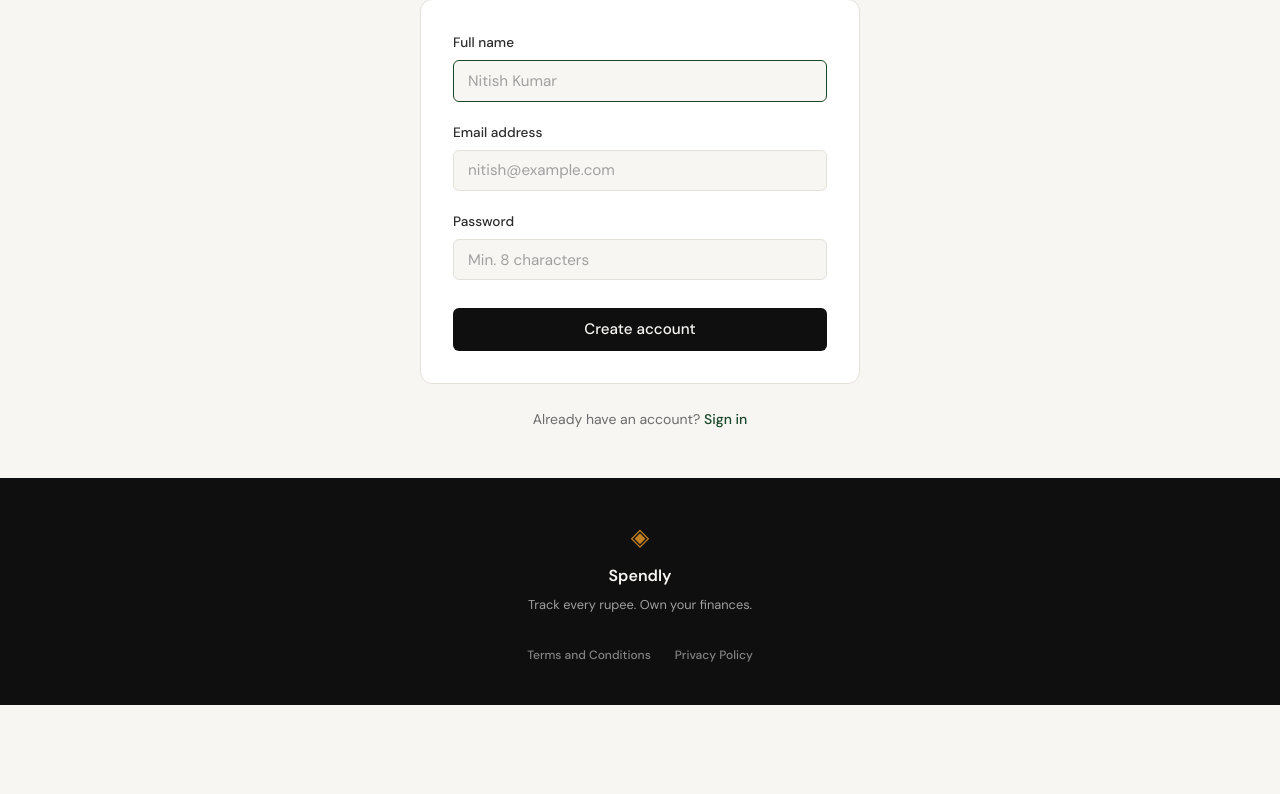
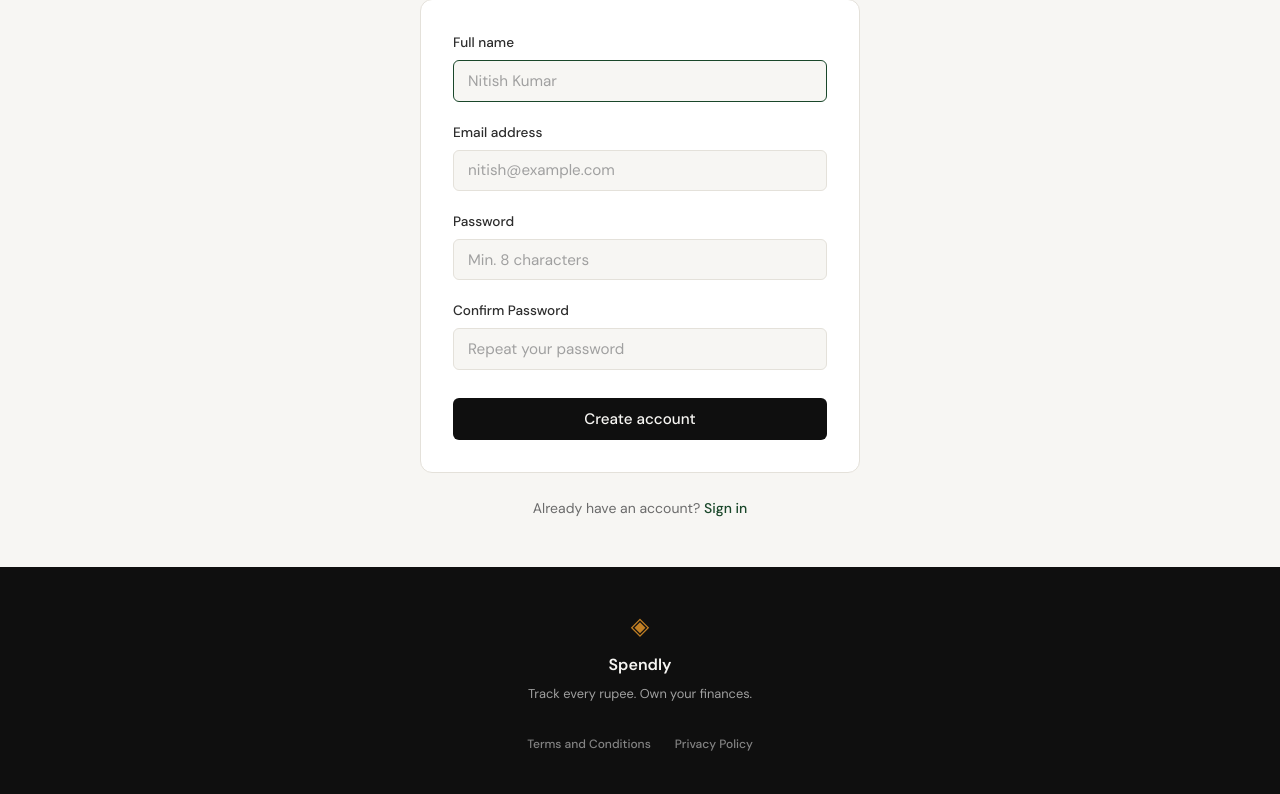
Before and after one commit to AteetAgarwal/spendly, a Flask app: page /register in a window 1280 px wide. Shown: the part 224-1018 px from the top of the page. Before the commit the page ends 929 px from the top, so only its background shows below. Run offline with Flask 3, Linux system fonts and the light colour scheme.

Commit message:
feat: implement user registration with validation and secure password hashing
Co-Authored-By: Claude Code <noreply@anthropic.com>

```diff
--- a/app.py
+++ b/app.py
@@ -1,7 +1,12 @@
-from flask import Flask, render_template
-from database.db import get_db, init_db, seed_db
+from flask import Flask, render_template, request, redirect, url_for, flash
+from werkzeug.security import generate_password_hash
+from database.db import get_db, init_db, seed_db, get_user_by_email, create_user
+
+
 
 app = Flask(__name__)
+app.secret_key = "dev_secret_key_for_flashing"
+
 
 
 # ------------------------------------------------------------------ #
@@ -13,9 +18,36 @@ def landing():
     return render_template("landing.html")
 
 
-@app.route("/register")
+@app.route("/register", methods=["GET", "POST"])
 def register():
+    if request.method == "POST":
+        name = request.form.get("name")
+        email = request.form.get("email")
+        password = request.form.get("password")
+        confirm_password = request.form.get("confirm_password")
+
+        if not name or not email or not password or not confirm_password:
+            flash("All fields are required.")
+            return render_template("register.html")
+
+        if password != confirm_password:
+            flash("Passwords do not match.")
+            return render_template("register.html")
+
+        try:
+            hashed_password = generate_password_hash(password)
+            create_user(name, email, hashed_password)
+            flash("Account created successfully! Please sign in.")
+            return redirect(url_for("login"))
+        except Exception as e:
+            if "UNIQUE constraint failed: users.email" in str(e):
+                flash("Email already registered.")
+            else:
+                flash("An unexpected error occurred. Please try again.")
+            return render_template("register.html")
+
     return render_template("register.html")
+
 
 
 @app.route("/login")
--- a/database/db.py
+++ b/database/db.py
@@ -13,6 +13,28 @@ def get_db():
     # Allow accessing columns by name (like a dictionary)
     conn.row_factory = sqlite3.Row
     return conn
+
+
+def get_user_by_email(email):
+    """
+    Fetches a user by their email address.
+    """
+    with get_db() as conn:
+        return conn.execute("SELECT * FROM users WHERE email = ?", (email,)).fetchone()
+
+
+def create_user(name, email, password_hash):
+    """
+    Creates a new user in the database.
+    """
+    with get_db() as conn:
+        cursor = conn.execute(
+            "INSERT INTO users (name, email, password_hash) VALUES (?, ?, ?)",
+            (name, email, password_hash)
+        )
+        conn.commit()
+        return cursor.lastrowid
+
 
 def init_db():
     """
--- a/templates/register.html
+++ b/templates/register.html
@@ -13,11 +13,15 @@
         </div>
 
         <div class="auth-card">
-            {% if error %}
-            <div class="auth-error">{{ error }}</div>
-            {% endif %}
+            {% with messages = get_flashed_messages() %}
+              {% if messages %}
+                {% for message in messages %}
+                  <div class="auth-error">{{ message }}</div>
+                {% endfor %}
+              {% endif %}
+            {% endwith %}
 
-            <form method="POST" action="/register">
+            <form method="POST" action="{{ url_for('register') }}">
                 <div class="form-group">
                     <label for="name">Full name</label>
                     <input type="text" id="name" name="name"
@@ -36,6 +40,12 @@
                            class="form-input" placeholder="Min. 8 characters"
                            required>
                 </div>
+                <div class="form-group">
+                    <label for="confirm_password">Confirm Password</label>
+                    <input type="password" id="confirm_password" name="confirm_password"
+                           class="form-input" placeholder="Repeat your password"
+                           required>
+                </div>
                 <button type="submit" class="btn-submit">Create account</button>
             </form>
         </div>
```
Also changed, not shown: .claude/specs/02-registration.md (added), spendly.db.
